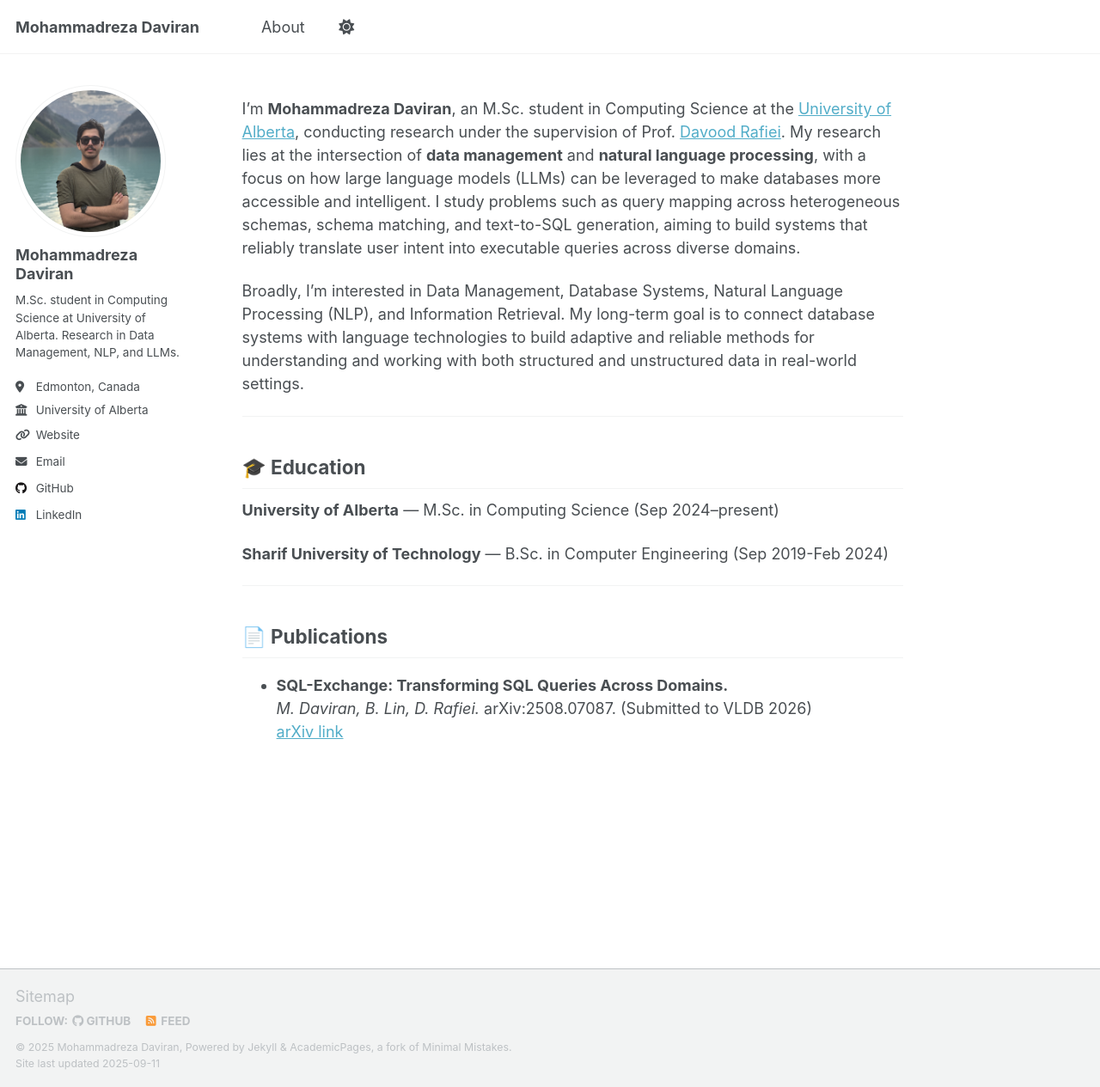
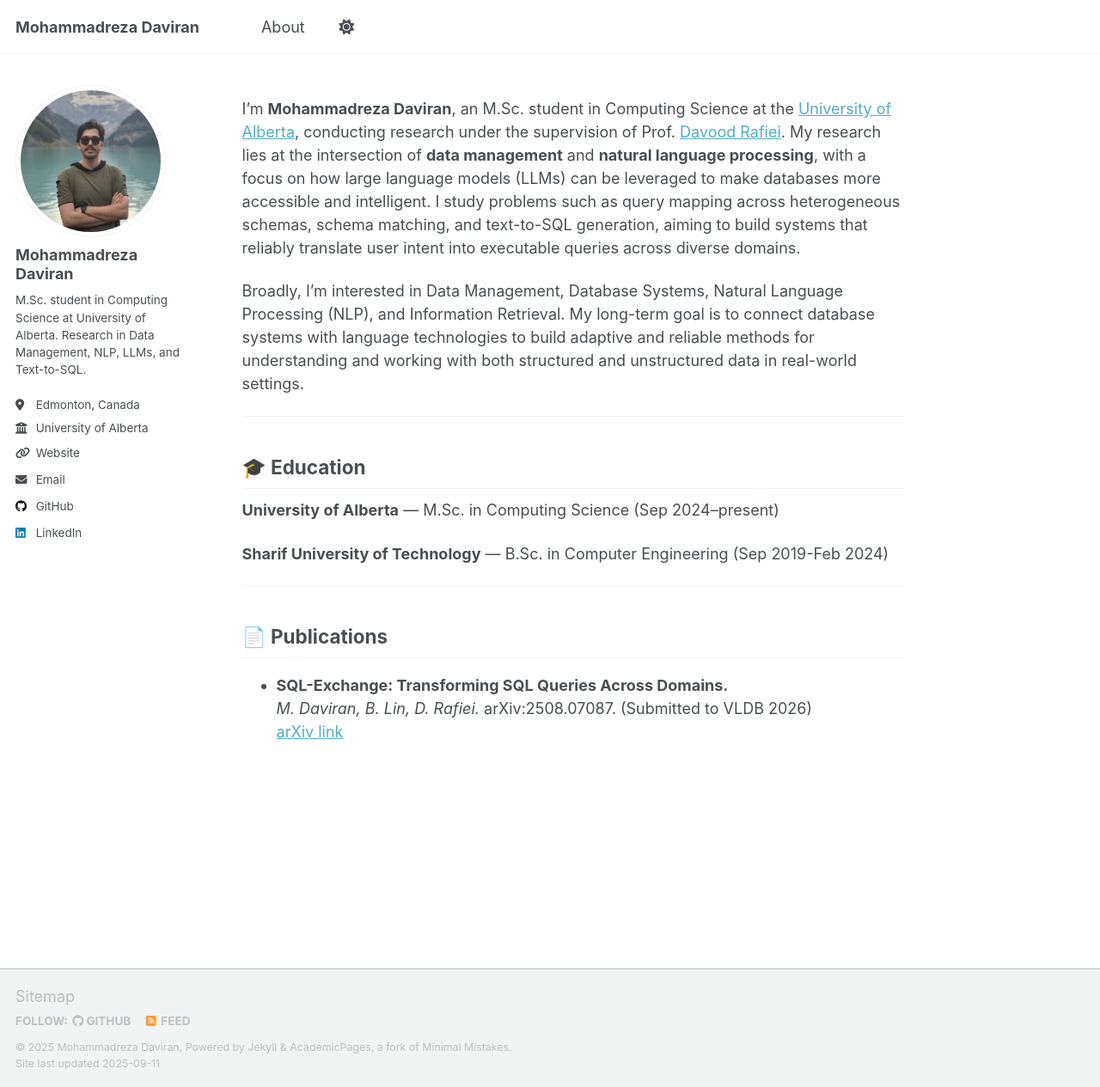
Before and after one commit to mmdrez4/mmdrez4.github.io, a Jekyll site: the page built from _pages/about.md, in a window 1280 px wide and 1265 px high. Shown: the whole window at 86% size. Built offline with Jekyll 4.4.1, drawn with Linux system fonts in a browser that asks for light colours; a script that is not in the unit is left out.

Commit message:
Update _config.yml

```diff
--- a/_config.yml
+++ b/_config.yml
@@ -4,7 +4,7 @@
 title                    : "Mohammadreza Daviran"
 title_separator          : "-"
 name                     : &name "Mohammadreza Daviran"
-description              : &description "M.Sc. student in Computing Science at University of Alberta. Research in Data Management, NLP, and LLMs."
+description              : &description "M.Sc. student in Computing Science at University of Alberta. Research in Data Management, NLP, LLMs, and Text-to-SQL."
 url                      : "https://mmdrez4.github.io"
 baseurl                  : ""
 repository               : "mmdrez4/mmdrez4.github.io"
@@ -14,7 +14,7 @@
   avatar           : "profile_2.jpg"
   name             : "Mohammadreza Daviran"
   # pronouns         : "he/him"
-  bio              : "M.Sc. student in Computing Science at University of Alberta. Research in Data Management, NLP, and LLMs."
+  bio              : "M.Sc. student in Computing Science at University of Alberta. Research in Data Management, NLP, LLMs, and Text-to-SQL."
   location         : "Edmonton, Canada"
   employer         : "University of Alberta"
   uri              : "https://www.ualberta.ca/en"
```
